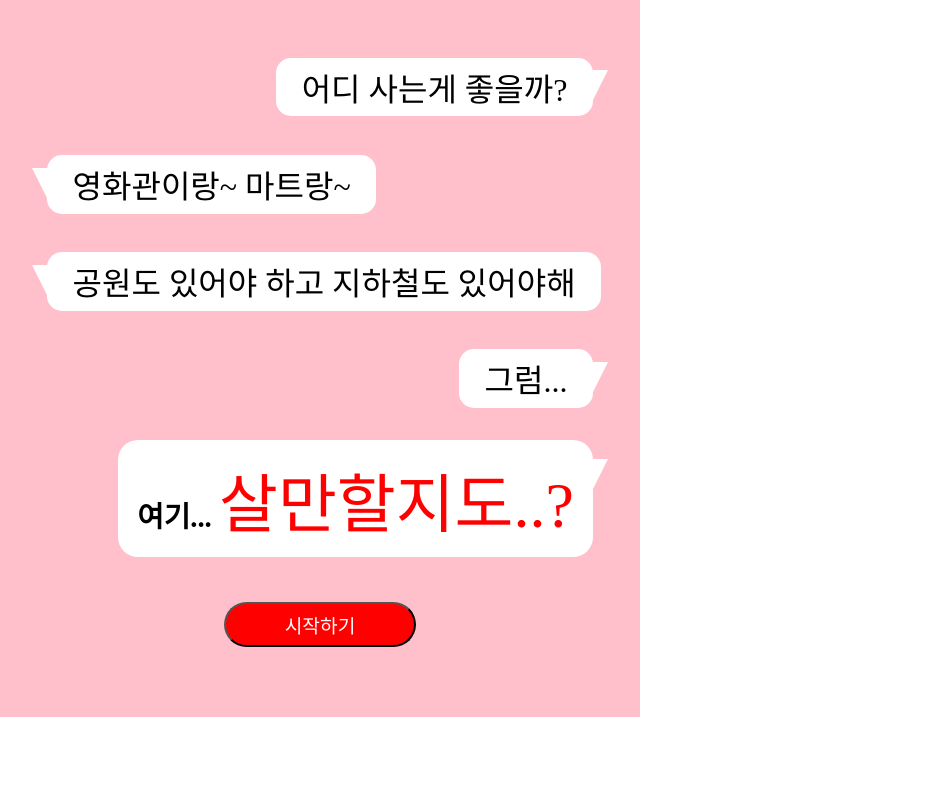
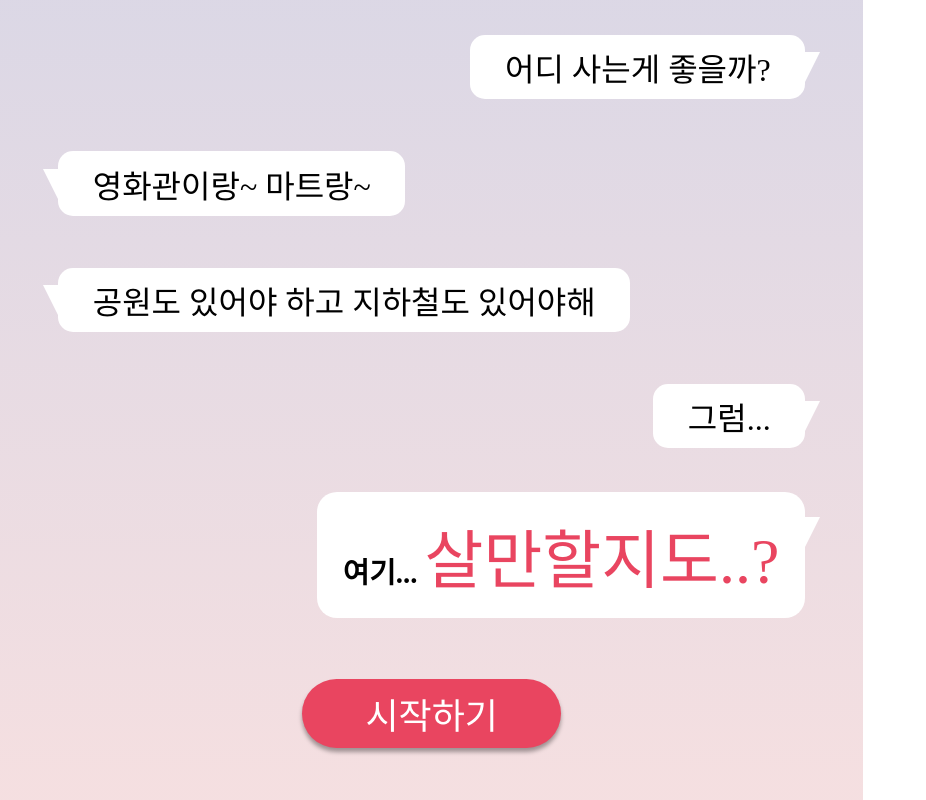
Before and after one commit to nullyng/salmanhaljido, a React (Create React App) app: page / in a window 1280 px wide. Shown: the whole page, without its empty margins (0-926 px from the left). Built offline with nearby package versions, Linux system fonts and the light colour scheme; a web font is replaced by a local one.

Commit message:
S07P22D110-82 [feat] : 랜딩 페이지 시작 background 변경

```diff
--- a/src/components/Landing/Start/Start.js
+++ b/src/components/Landing/Start/Start.js
@@ -1,4 +1,4 @@
-import StartButton from "./StartButton";
+import StartButton from "components/Landing/Start/StartButton";
 import "styles/Landing/Landing.scss";
 
 function Start() {
--- a/src/styles/Landing/Landing.scss
+++ b/src/styles/Landing/Landing.scss
@@ -11,11 +11,11 @@
 }
 
 .start{
-    background-color: pink;
-    width: 50%;
-    padding-top: 3%;
-    padding-bottom: 3%;
-    position: fixed;
+    background: linear-gradient(360deg, rgba(242, 215, 217, 0.8) 2%, rgba(211, 206, 223, 0.8) 98%);
+    width: 60%;
+    height: 100vh;
+    display: table-cell;
+    vertical-align: middle;
 
     &__bubble{
         display: flex;
@@ -84,20 +84,21 @@
         &--end2{
             font-family: 'GongGothicMedium';
             font-size: 400%;
-            color: red;
+            color: #E94560;
         }
     }
 
     &__button{
         font-family: 'GongGothicMedium';
         width: 30%;
-        background-color: red;
+        background-color: #E94560;
         text-align: center;
         color: white;
         padding: 1%;
-        font-size: larger;
-        border-radius: 30px;
-
+        font-size: 36px;
+        box-shadow: 0px 4px 4px rgba(0, 0, 0, 0.35);
+        border-radius: 50px;
+        border-width: 0;
     }
 
     &__btnback{
```
